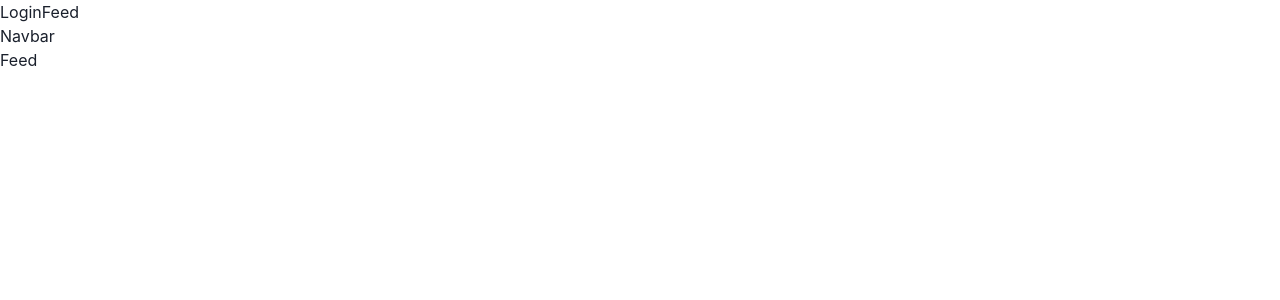
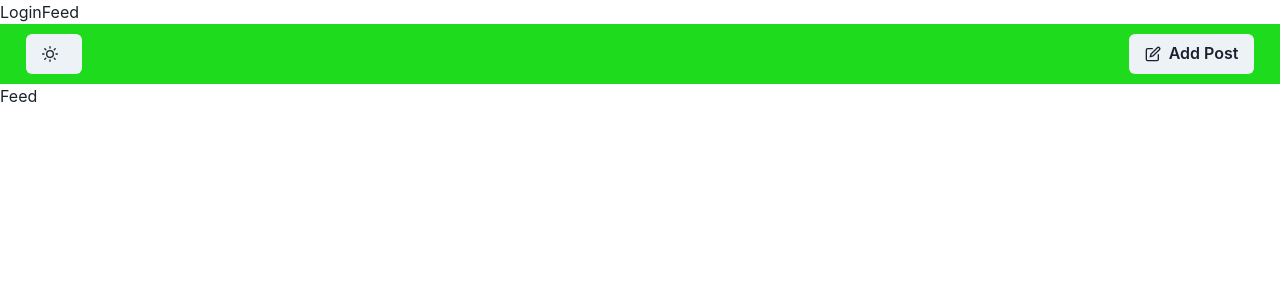
Before and after one commit to Jigglypuff-58/JobApp, a React app: page /feed in a window 1280 px wide. Shown: the top 300 px of the page. Built offline with nearby package versions, Linux system fonts and the light colour scheme.

Commit message:
renders home and add post icon onto feed page

```diff
--- a/client/containers/LoginItem.jsx
+++ b/client/containers/LoginItem.jsx
@@ -1,5 +1,5 @@
 import React from 'react';
-import { useRef } from 'react'
+import { useRef } from 'react';
 import {
   FormControl,
   FormLabel,
@@ -15,7 +15,7 @@ import {
   useDisclosure,
   isOpen,
   onOpen,
-  onClose
+  onClose,
 } from '@chakra-ui/react';
 import { CheckIcon } from '@chakra-ui/icons';
 
@@ -51,7 +51,7 @@ const Login = () => {
             <ModalHeader>Create your account</ModalHeader>
             <ModalCloseButton />
             <ModalBody pb={6}>
-            <FormControl>
+              <FormControl>
                 <FormLabel>Username</FormLabel>
                 <Input ref={initialRef} placeholder='Username' />
               </FormControl>
--- a/client/containers/feed.jsx
+++ b/client/containers/feed.jsx
@@ -1,9 +1,20 @@
 import React from 'react';
+import { EditIcon, SunIcon } from '@chakra-ui/icons';
+import { Button } from '@chakra-ui/react';
+const Feed = () => {
+  function renderFeed() {}
 
-const Feed = () => {
   return (
     <div>
-      <nav>Navbar</nav>
+      <div className='nav'>
+        <div className='home'>
+          <Button leftIcon={<SunIcon />}></Button>
+        </div>
+        <div className='post'>
+          <Button leftIcon={<EditIcon />}>Add Post</Button>
+        </div>
+      </div>
+
       <div>Feed</div>
     </div>
   );
--- a/client/styles.css
+++ b/client/styles.css
@@ -3,3 +3,18 @@
   justify-content: space-around;
   background: rgb(116, 135, 116);
 }
+
+.nav {
+  display: flex;
+  justify-content: space-between;
+  align-items: center;
+  height: 45pt;
+  background: rgb(30, 219, 30);
+}
+.home {
+  padding-left: 2%;
+}
+
+.post {
+  padding-right: 2%;
+}
```
Also changed, not shown: 1 other file (tests, documents, lock files or other folders).
